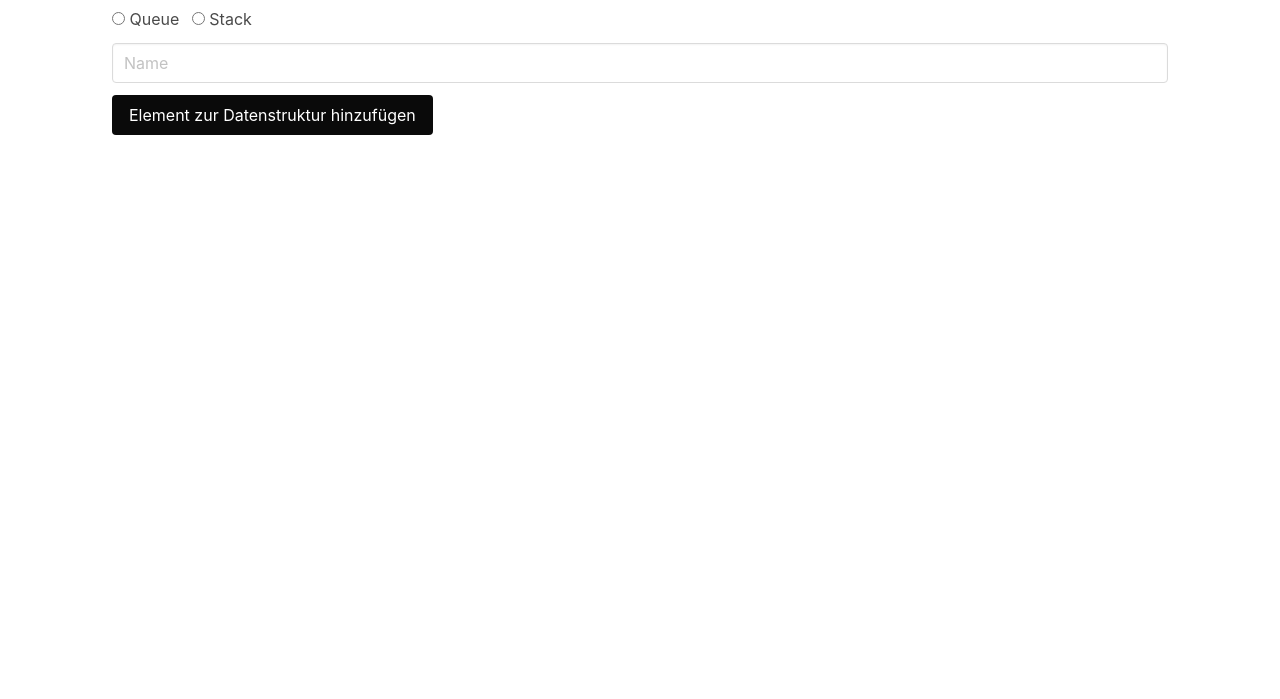
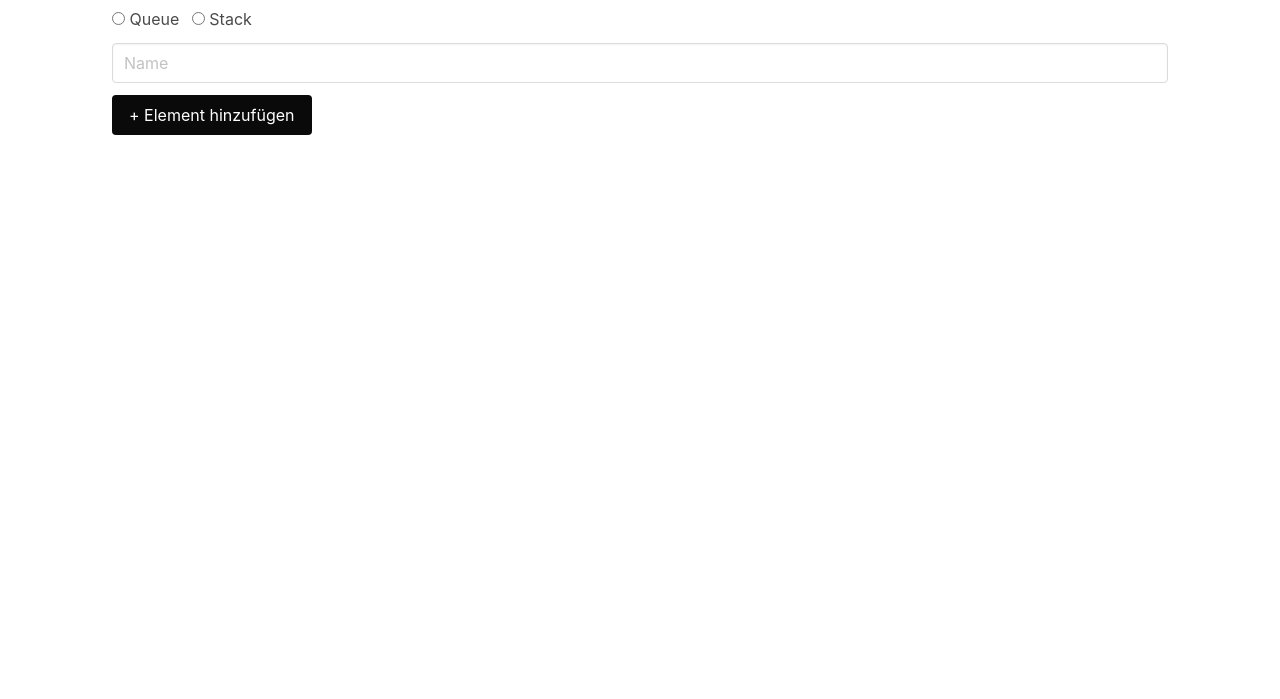
Before and after one commit to adrian-cerdeira/m133-queue-stack, a website: page src/index.html in a window 1280 px wide. Shown: the part 101-800 px from the top of the page. Drawn offline with nearby package versions, Linux system fonts and the light colour scheme.

Commit message:
fix button name

```diff
--- a/src/index.html
+++ b/src/index.html
@@ -33,7 +33,7 @@
                     <input id="new-element" class="input" type="text" placeholder="Name" required>
                 </div>
             </div>
-            <button class="button is-black" id="add-datastructure">Element zur Datenstruktur hinzufügen</button>
+            <button class="button is-black" id="add-datastructure">+ Element hinzufügen</button>
         </form>
 
         <div id="container"></div>
```
